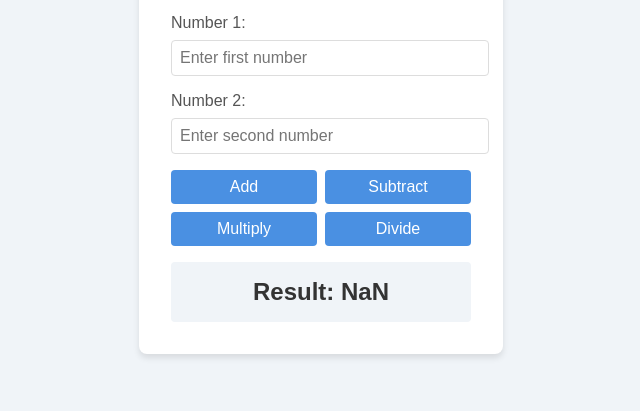
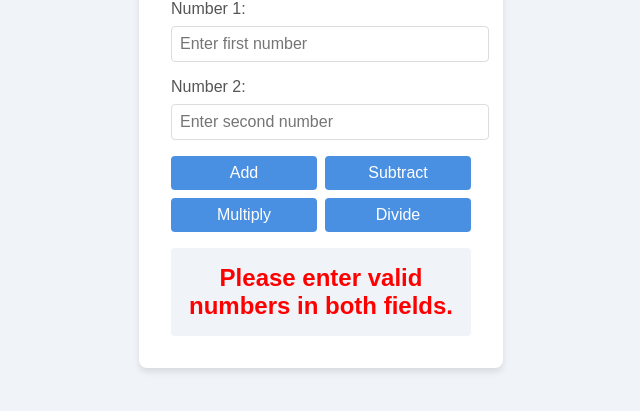
Before and after one commit to ryujikentaro/cdc_calc, a plain HTML site: page v0/index.html in a window 1280 px wide. Both pictures are taken after a click on the button "Divide". Shown: the part 273-684 px from the top of the page, without its empty margins (319-959 px from the left). Drawn offline with Linux system fonts and the light colour scheme.

Commit message:
Update index.html

```diff
--- a/v0/index.html
+++ b/v0/index.html
@@ -92,35 +92,46 @@
     </div>
 
     <script>
-          const num1Input = document.getElementById("num1")
-          const num2Input = document.getElementById("num2")
-          const resultDisplay = document.getElementById("result")
+        const num1Input = document.getElementById("num1");
+        const num2Input = document.getElementById("num2");
+        const resultDisplay = document.getElementById("result");
 
-          function performOperation(Operation){
-            const num1 = parseFloat(num1Input.value)
-            const num2 = parseFloat(num2Input.value)
+        function performOperation(operation) {
+            const num1 = parseFloat(num1Input.value);
+            const num2 = parseFloat(num2Input.value);
             let result;
-            switch(Operation){
+
+
+            if (isNaN(num1) || isNaN(num2)) {
+                resultDisplay.innerHTML = "<span style='color: red;'>Please enter valid numbers in both fields.</span>";
+                return;
+            }
+
+
+            switch (operation) {
                 case "add":
-                    result = num1 + num2
-                    break
+                    result = num1 + num2;
+                    break;
                 case "sub":
-                    result = num1 - num2
-                    break
+                    result = num1 - num2;
+                    break;
                 case "mul":
-                    result = num1 * num2
-                    break
+                    result = num1 * num2;
+                    break;
                 case "div":
-                    result = num1/num2
-                    break
+                    if (num2 === 0) {
+                        resultDisplay.innerHTML = "<span style='color: red;'>Cannot divide by zero.</span>";
+                        return;
+                    }
+                    result = num1 / num2;
+                    break;
                 default:
-                    result = "Invalid"
-                    console.log("Invalid Operation")
-                    break
+                    resultDisplay.innerHTML = "<span style='color: red;'>Invalid operation.</span>";
+                    return;
+            }
 
-            }
-            resultDisplay.innerHTML = "<span style='font-size:1.5rem;'>Result: " + result + "</span>";
-          }
+            resultDisplay.innerHTML = "<span style='font-size: 1.5rem;'>Result: " + result + "</span>";
+        }
     </script>
 </body>
 </html>
```
